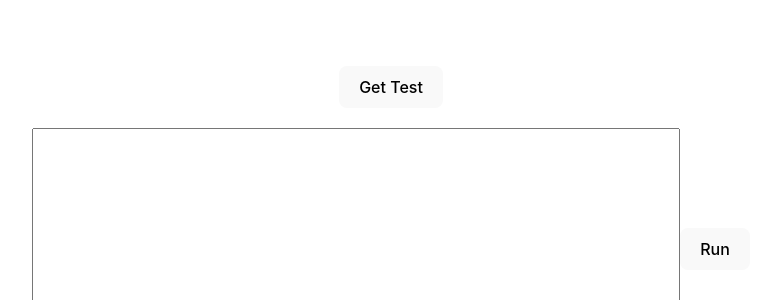
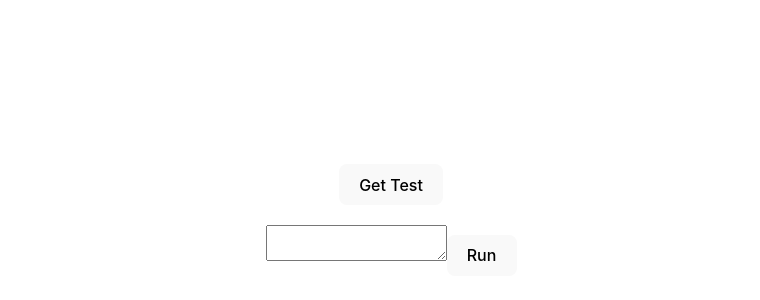
Before and after one commit to hollycr/spiking-katatak, a React app in the folder fe-practice-katatak/: page / in a window 1280 px wide. Shown: the part 180-480 px from the top of the page, without its empty margins (249-1009 px from the left). Built offline with nearby package versions, Linux system fonts and the light colour scheme; the HTML template or start-up script is replaced by a standard one.

Commit message:
add changes to front-end so that semi-colons aren't needed

```diff
--- a/fe-practice-katatak/src/components/sandbox.jsx
+++ b/fe-practice-katatak/src/components/sandbox.jsx
@@ -11,7 +11,7 @@ function Sandbox() {
     example: "",
     script: "",
   });
-  const [chalNum, setChalNum] = useState(2);
+  const [chalNum, setChalNum] = useState(1);
 
   function handleInput(event) {
     setUserInput(event.target.value);
@@ -40,12 +40,7 @@ function Sandbox() {
       <h2>{testInfo.challenge_name}</h2>
       <p>{testInfo.description}</p>
       <form onSubmit={handleSubmit}>
-        <input
-          style={{ width: "50vw", height: "30vh" }}
-          value={userInput}
-          onChange={handleInput}
-          type="text"
-        />
+        <textarea value={userInput} onChange={handleInput} />
         <button>Run</button>
       </form>
       {testResults.map((test) => {
```
